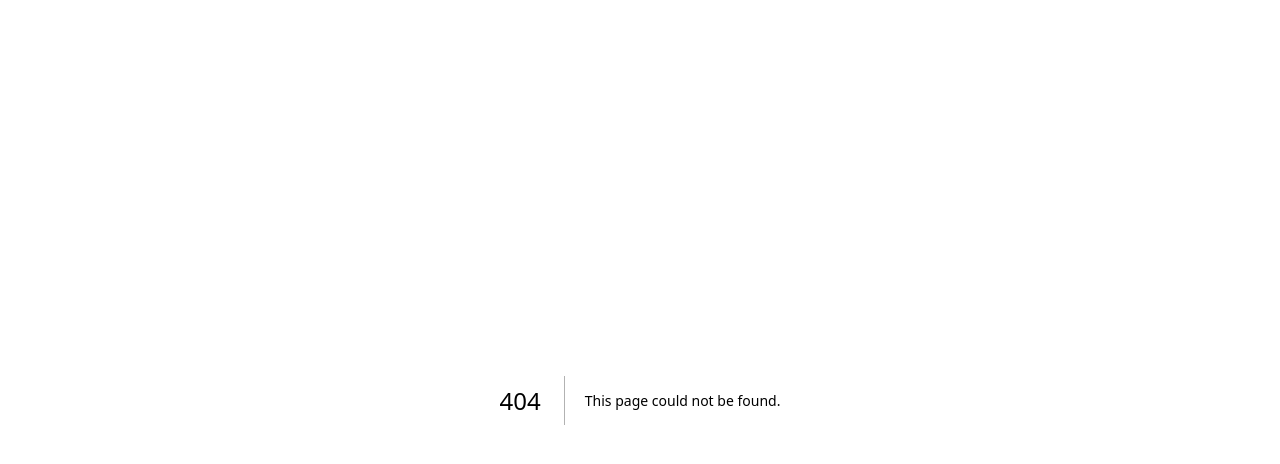
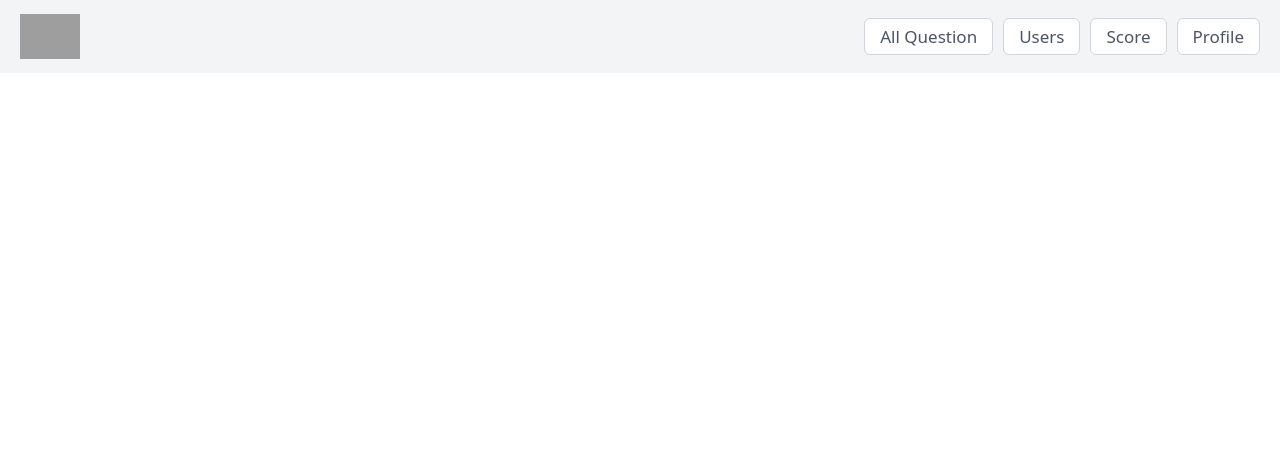
Before and after one commit to Devendrakr19/exam-prep, a Next.js app: page /admindashboard in a window 1280 px wide. Before the commit this address had no page. Shown: the top 464 px of the page. Built offline with nearby package versions, Linux system fonts and the light colour scheme; grey boxes are pictures that could not be loaded.

Commit message:
admin dashboard

```diff
--- /dev/null
+++ b/src/app/(admindashboard)/admindashboard/layout.js
@@ -0,0 +1,13 @@
+import AdminDashboardNav from '@/app/components/AdminDashboardNav'
+import React from 'react'
+
+const AdminLayout = ({chidren}) => {
+  return (
+    <>
+    <AdminDashboardNav/>
+    {chidren}
+    </>
+  )
+}
+
+export default AdminLayout
--- /dev/null
+++ b/src/app/(admindashboard)/admindashboard/page.js
@@ -0,0 +1,9 @@
+import React from 'react'
+
+const AdminDashboard = () => {
+  return (
+    <div>AdminDashboard</div>
+  )
+}
+
+export default AdminDashboard
--- /dev/null
+++ b/src/app/components/AdminDashboardNav.js
@@ -0,0 +1,34 @@
+"use client"
+import Image from 'next/image'
+import Link from 'next/link'
+import { usePathname } from 'next/navigation'
+import React, { useEffect } from 'react'
+
+const AdminDashboardNav = () => {
+      const location = usePathname();
+
+      const dashboardContent = [
+            {title:"All Question", url:""},
+            {title:"Users", url:""},
+            {title:"Score", url:""},
+            {title:"Profile", url:""},
+      ]
+  return (
+    <>
+        <div className="flex justify-between items-center px-[20px] py-[14px] bg-[#f3f4f6]">
+        <div>
+           <Image src="/logo.png" width={60} height={60} alt="logo"/>
+        </div>
+        <div className="flex items-center gap-[10px] text-[17px] font-medium">
+            {dashboardContent.map((item, index) =>(
+            <Link key={index} href={item?.url} className={`${location == item?.url ? "site_btn" : "site_btn !bg-[#ffffff] !text-[#4b5563] !border-[1px] !border-[#d1d5db]"}`}>
+                 {item?.title}
+            </Link>
+            ))}
+        </div>
+      </div>
+    </>
+  )
+}
+
+export default AdminDashboardNav
```
